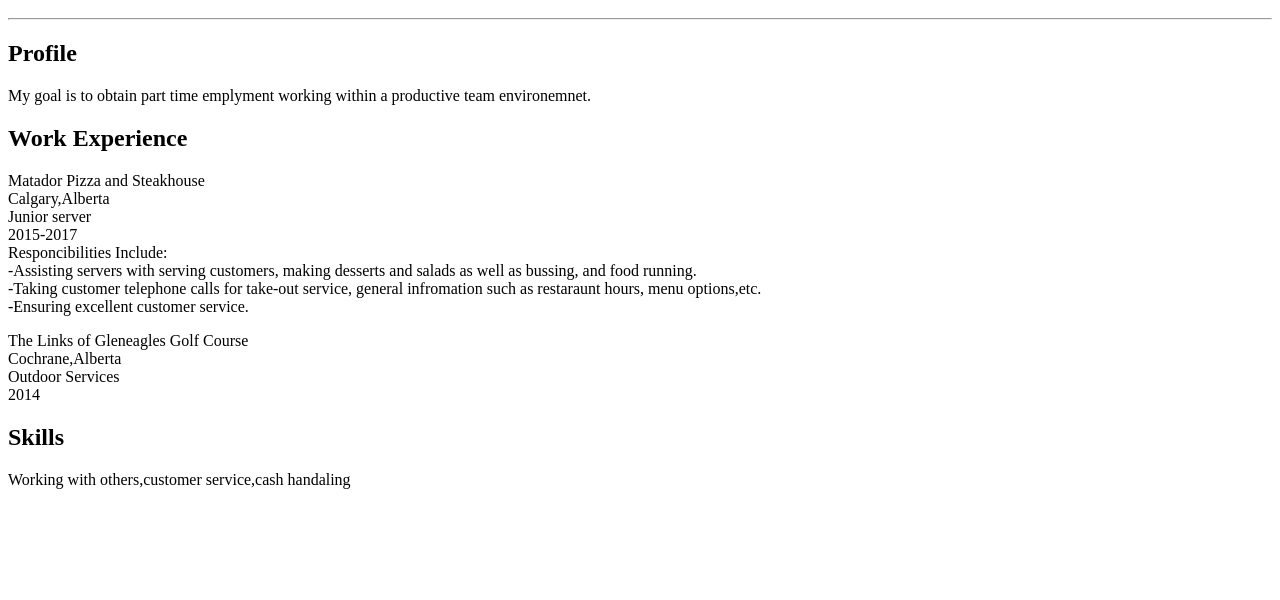
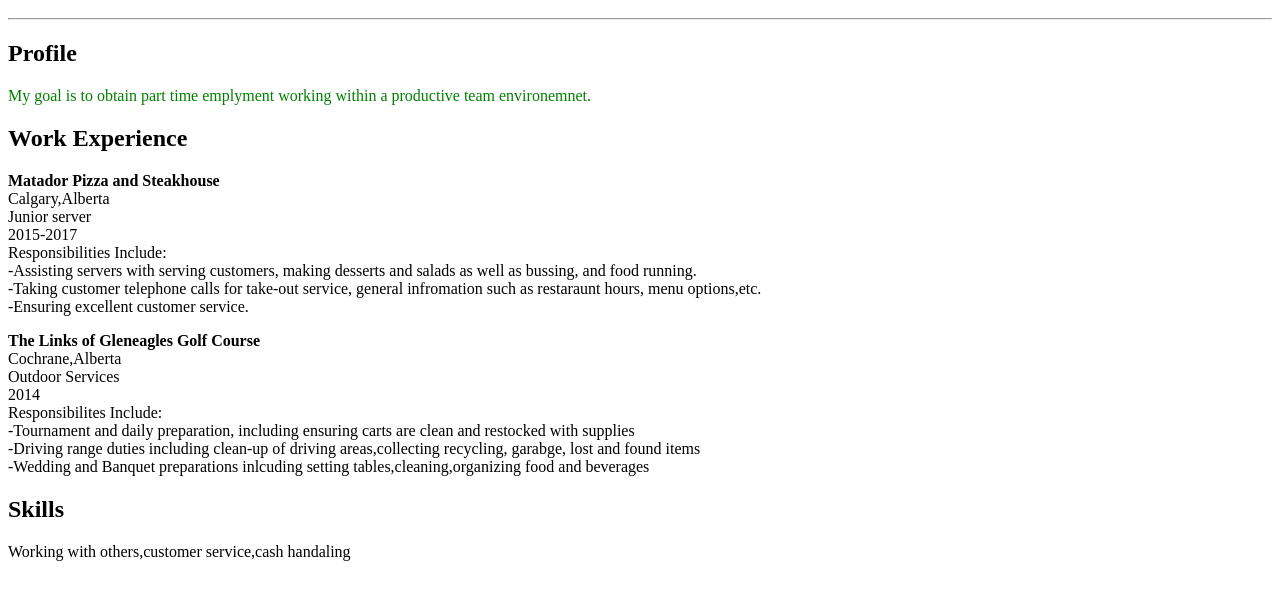
Before and after one commit to jessieleggatt/Homework4, a plain HTML site: page index.html in a window 1280 px wide. Shown: the part 48-648 px from the top of the page. Drawn offline with Linux system fonts and the light colour scheme.

Commit message:
progress

```diff
--- a/index.html
+++ b/index.html
@@ -19,17 +19,20 @@
                 Work Experience
             </h2>
             <p id="para2">
-            Matador Pizza and Steakhouse
+            <b>Matador Pizza and Steakhouse</b>
             <br>Calgary,Alberta<br>
-            Junior server<br>2015-2017<br>Responcibilities Include:<br>-Assisting servers
+            Junior server<br>2015-2017<br>Responsibilities Include:<br>-Assisting servers
             with serving customers, making desserts and salads as well as bussing, and food running.<br>
             -Taking customer telephone calls for take-out service, general infromation such as restaraunt hours,
             menu options,etc.<br>-Ensuring excellent customer service.
            </p>
            <p id="para3">
-            The Links of Gleneagles Golf Course
+            <b>The Links of Gleneagles Golf Course</b>
             <br>Cochrane,Alberta<br>Outdoor Services<br>2014
-           </p>
+            <br>Responsibilites Include:<br>-Tournament and daily preparation, including ensuring
+            carts are clean and restocked with supplies<br>-Driving range duties including clean-up of driving areas,collecting recycling,
+            garabge, lost and found items<br>-Wedding and Banquet preparations inlcuding setting tables,cleaning,organizing food and beverages
+            </p>
 
 
 
--- a/test.css
+++ b/test.css
@@ -0,0 +1,2 @@
+#para1 {color : green;}
+h1 {font-family: "Times New Roman"}
```
